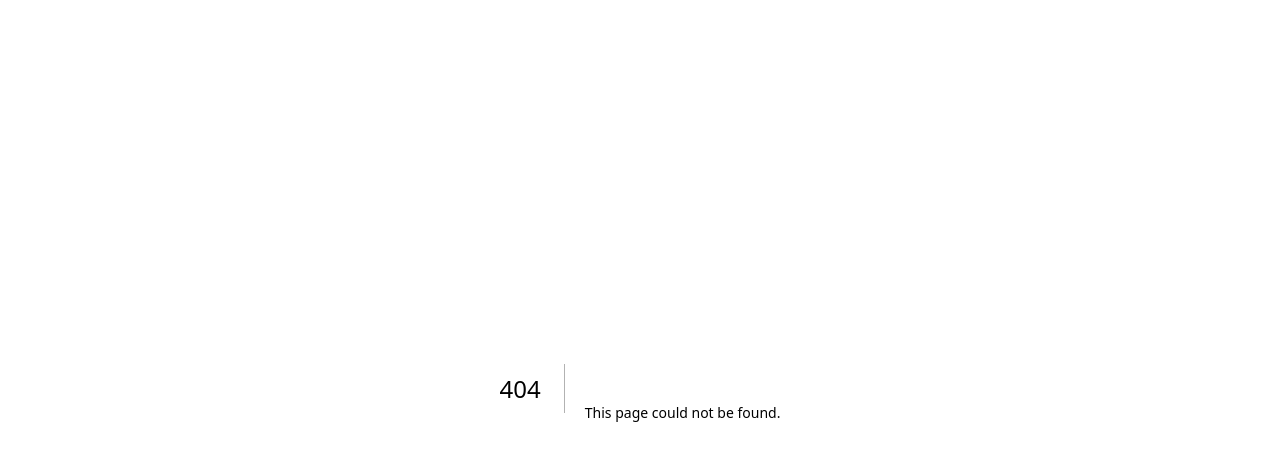
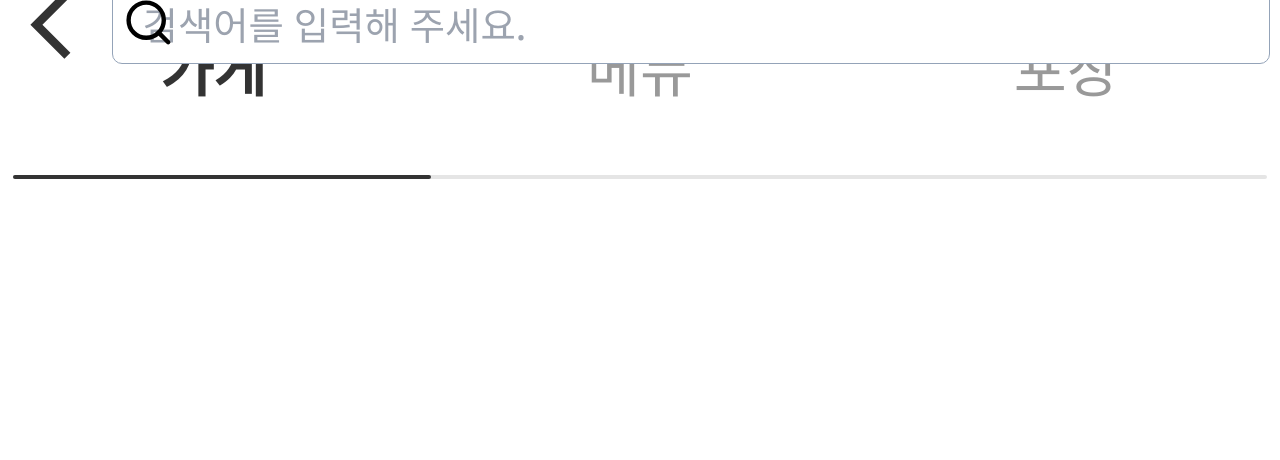
Before and after one commit to tlsrl6427/yogiyo-front, a Next.js app: page /search/searchResult in a window 1280 px wide. Before the commit this address had no page. Shown: the top 460 px of the page. Built offline with nearby package versions, Linux system fonts and the light colour scheme.

Commit message:
[feat] 검색페이지 보완 - 검색 결과창 슬라이드 구현 - 쿼리 전달 - 최근 검색어 생성/삭제/클릭 구현

```diff
--- /dev/null
+++ b/app/search/layout.tsx
@@ -0,0 +1,18 @@
+import React from 'react';
+import SearchHeader from '@/components/search/SearchHeader';
+
+interface Props {
+  children: React.ReactNode;
+}
+
+const SearchLayout = ({ children }: Props) => {
+  return (
+    <div className="pt-[50px] pb-[70px]">
+      {/* @ts-ignore */}
+      <SearchHeader />
+      <>{children}</>
+    </div>
+  );
+};
+
+export default SearchLayout;
--- a/app/search/page.tsx
+++ b/app/search/page.tsx
@@ -1,11 +1,9 @@
+'use client'
 import LatestKeyword from '@/components/search/LatestKeyword';
-import SearchHeader from '@/components/search/SearchHeader';
 
 const Search = () => {
   return (
     <div className="">
-      <SearchHeader />
-      <div className='h-[50px]' />
       <LatestKeyword />
     </div>
   );
--- /dev/null
+++ b/app/search/searchResult/page.tsx
@@ -0,0 +1,11 @@
+import SearchSlideContainer from "@/components/search/slideContents/SearchSlideContainer"
+
+const SearchResult = () => {
+  return (
+    <div className="">
+      <SearchSlideContainer />
+    </div>
+  )
+}
+
+export default SearchResult
--- a/components/common/SearchAddressList.tsx
+++ b/components/common/SearchAddressList.tsx
@@ -1,5 +1,5 @@
 import { searchCoord, searchAddress, isDetailMapState } from '@/recoil/state';
-import { useRecoilState } from 'recoil';
+import { useSetRecoilState } from 'recoil';
 
 interface Props {
   results: any;
@@ -7,9 +7,9 @@ interface Props {
 }
 
 const SearchAddressList = ({ query, results }: Props) => {
-  const [coord, setCoord] = useRecoilState(searchCoord);
-  const [addresss, setAddress] = useRecoilState(searchAddress);
-  const [isDetailMap, setIsDetailMap] = useRecoilState(isDetailMapState);
+  const setCoord = useSetRecoilState(searchCoord);
+  const setAddress = useSetRecoilState(searchAddress);
+  const setIsDetailMap = useSetRecoilState(isDetailMapState);
   return (
     <div className="p-[20px]">
       {results && results.length !== 0 ? (
--- a/components/search/LatestKeyword.tsx
+++ b/components/search/LatestKeyword.tsx
@@ -1,8 +1,9 @@
 'use client'
 import { useState, useEffect } from "react";
+import Link from "next/link";
 
 const LatestKeyword = () => {
-  const [keywords, setKeywords] = useState([''])
+  const [keywords, setKeywords] = useState([])
 
   useEffect(() => {
     const item = localStorage.getItem('recentSearchKeywords');
@@ -17,17 +18,23 @@ const LatestKeyword = () => {
     localStorage.setItem('recentSearchKeywords', jsonData);
   }
 
+  const allDelete = () => {
+    localStorage.removeItem('recentSearchKeywords');
+    setKeywords([])
+  }
+
   return (
+    <>{keywords.length > 0 &&
       <div className="px-[20px]">
         <div className="flex justify-around items-center">
           <h2 className="gap-2 w-full h-[50px] flex justify-start items-center bg-white text-[1.25rem] font-bold">최근 검색어</h2>
-        <span className="text-[0.8rem] whitespace-nowrap text-slate-400 cursor-pointer">전체삭제</span>
+          <span className="text-[0.8rem] whitespace-nowrap text-slate-400 cursor-pointer" onClick={allDelete}>전체삭제</span>
         </div>
         <div className="w-full overflow-hidden overflow-x-auto no-scroll">
           <div className="flex gap-2">
             {keywords.map((keyword, i) => (
-            <div key={i} className="flex gap-1 px-[8px] py-[6px] border rounded-3xl border-slate-300 ">
-              <span className="cursor-pointer whitespace-nowrap">{keyword}</span>
+              <div key={i} className="flex gap-1 px-[8px] py-[6px] border rounded-3xl border-slate-300">
+                <Link href={`/search/searchResult/?searchKeyword=${keyword}`} className="cursor-pointer whitespace-nowrap">{keyword}</Link>
                 <i className="text-[2rem] relative cursor-pointer w-[20px] h-[20px]" onClick={() => keywordDelete(i)}>
                   <div className="absolute w-[0.8rem] h-[1px] bg-slate-600 left-1/2 top-1/2 transform -translate-x-1/2 -translate-y-1/2 rotate-45"></div>
                   <div className="absolute w-[0.8rem] h-[1px] bg-slate-600 left-1/2 top-1/2 transform -translate-x-1/2 -translate-y-1/2 rotate-[135deg]"></div>
@@ -46,6 +53,8 @@ const LatestKeyword = () => {
           }
         `}</style>
       </div>
+  }</>
+
   )
 };
 
--- a/components/search/SearchHeader.tsx
+++ b/components/search/SearchHeader.tsx
@@ -32,13 +32,14 @@ const SearchHeader = () => {
     const recent = items ? JSON.parse(items) : []
 
     //중복제거
-    const setObj = new Set([...recent, nowKeyword])
+    const setObj = new Set([nowKeyword, ...recent])
     //배열로 다시 변환
     const result = Array.from(setObj)
 
     const jsonData = JSON.stringify(result)
 
     localStorage.setItem('recentSearchKeywords', jsonData)
+    router.push(`/search/searchResult/?searchKeyword=${nowKeyword}`)
   }
 
   return (
--- /dev/null
+++ b/components/search/slideContents/SearchSlideContainer.tsx
@@ -0,0 +1,45 @@
+'use client'
+import { Swiper, SwiperSlide } from 'swiper/react';
+import { Scrollbar, Pagination } from 'swiper/modules';
+
+import 'swiper/css';
+import 'swiper/css/scrollbar';
+import './slideStyles.css'
+
+import { useSearchParams } from 'next/navigation';
+
+const SearchSlideContainer = () => {
+  const searchParams = useSearchParams();
+
+  //검색 키워드
+  const queryKeyword = searchParams.get('searchKeyword');
+
+  //메뉴바 이름
+  const menuBar = ['가게', '메뉴', '포장']
+
+  //페이지네이션 옵션
+  const pagination = {
+    clickable: true,
+    // 차후 가게/메뉴/포장 숫자도 렌더링 추가해야함
+    renderBullet: (index: number, className: string) => {
+      return '<span class="' + className + '">' + (menuBar[index]) + '</span>';
+    },
+  }
+
+  return (
+    <div className='pt-[10px]'>
+      <Swiper
+        pagination={pagination}
+        scrollbar={{}}
+        modules={[Scrollbar, Pagination]}
+      >
+        <SwiperSlide>{queryKeyword}</SwiperSlide>
+        <SwiperSlide>2</SwiperSlide>
+        <SwiperSlide>3</SwiperSlide>
+
+      </Swiper>
+    </div>
+  )
+}
+
+export default SearchSlideContainer
--- /dev/null
+++ b/components/search/slideContents/slideStyles.css
@@ -0,0 +1,52 @@
+.swiper {
+  width: 100%;
+  height: 500px;
+}
+
+.swiper-slide {
+  width: 100%;
+  height: 100%;
+  text-align: center;
+  display: flex;
+  justify-content: center;
+  align-items: center;
+}
+
+.swiper-slide img {
+  display: block;
+  width: 100%;
+  height: 100%;
+  object-fit: cover;
+}
+
+.swiper-scrollbar {
+  top: 2.4rem!important;
+  bottom: auto!important;
+}
+
+.swiper-scrollbar-drag {
+  background-color: #333!important;
+}
+
+.swiper-pagination {
+  width: 100%;
+  position: absolute;
+  top: 0;
+  z-index: 10;
+  text-align: center;
+  display: flex;
+}
+
+.swiper-pagination-bullet {
+  flex: 1;
+  text-align: center;
+  line-height: 20px;
+  font-size: 1.2rem;
+  opacity: 1;
+  color: #999;
+}
+
+.swiper-pagination-bullet-active {
+  color: #333;
+  font-weight: bold;
+}
```
Lines whose indentation alone changed are shown as unchanged.
